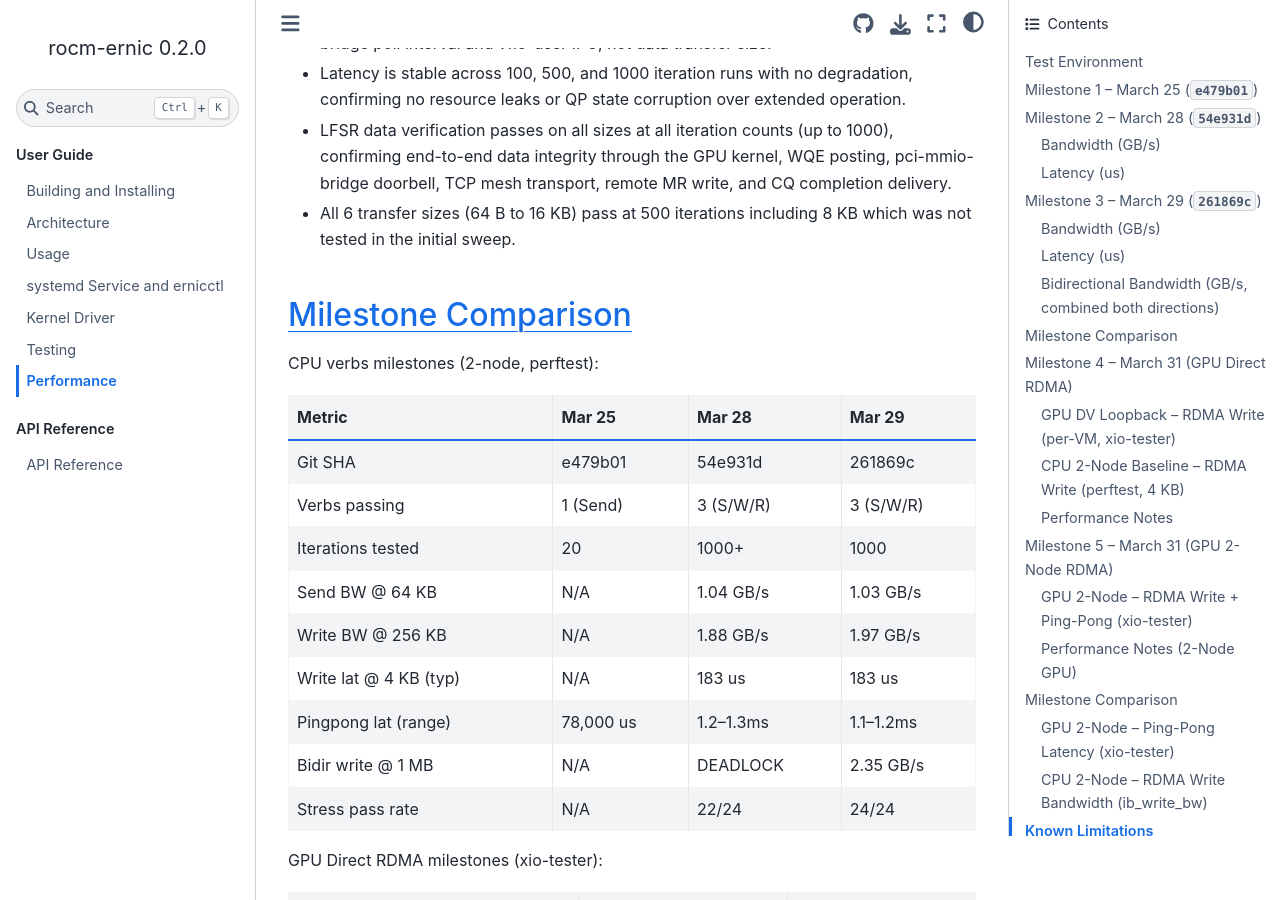
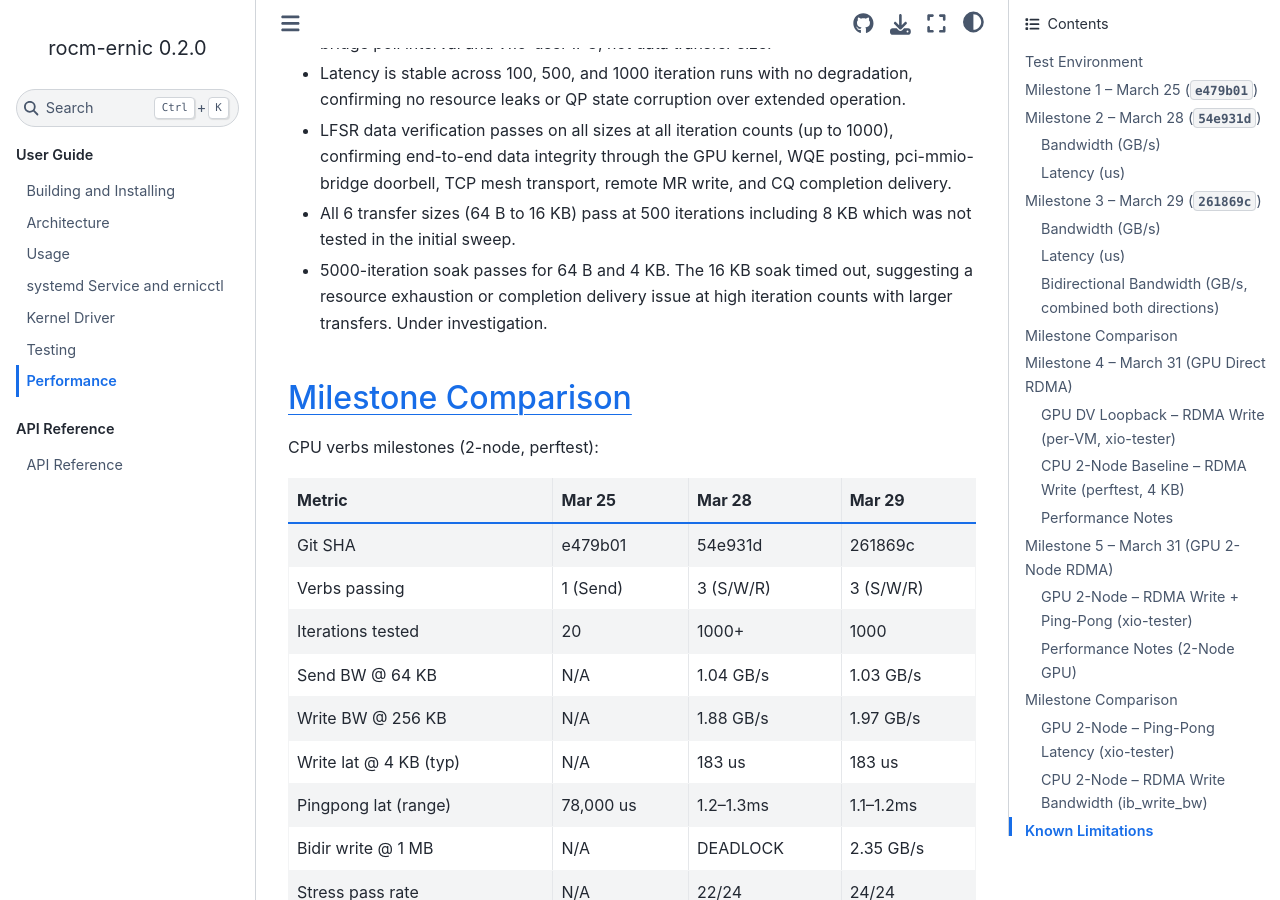
Before and after one commit to ROCm/rocm-ernic, a Sphinx documentation site: the page built from docs/performance.rst, in a window 1280 px wide and 900 px high, scrolled down 11669 px. Built offline with Sphinx 7.4.7 and the Sphinx Book theme 1.1.4, drawn with Linux system fonts in a browser that asks for light colours; some of the changed text lies outside the part shown.

Commit message:
docs: add extended GPU 2-node soak results, ansible all-PASS
Performance results from extended GPU 2-node testing:
- 500 iters: all 6 sizes PASS (64B-16KB)
- 1000 iters: 64B, 4KB, 16KB PASS, stable ~1030-1060 us
- 5000 iters: 64B and 4KB PASS, 16KB timeout (under investigation)

Ansible gpu-tests.yml confirmed: loopback VM1/VM2 PASS,
2-node (5 sizes) PASS.

```diff
--- a/docs/performance.rst
+++ b/docs/performance.rst
@@ -429,6 +429,10 @@
 - All 6 transfer sizes (64 B to 16 KB) pass at 500
   iterations including 8 KB which was not tested in the
   initial sweep.
+- 5000-iteration soak passes for 64 B and 4 KB.  The
+  16 KB soak timed out, suggesting a resource exhaustion
+  or completion delivery issue at high iteration counts
+  with larger transfers.  Under investigation.
 
 
 Milestone Comparison
@@ -506,6 +510,16 @@
 16384    1028.4      102.8        PASS
 =======  ==========  ===========  =========
 
+5000-iteration soak test:
+
+=======  ==========  ===========  =========
+Size     Lat (us)    Total (ms)   LFSR
+=======  ==========  ===========  =========
+64       1145.9      114.6        PASS
+4096     2007.7      200.8        PASS
+16384    --          --           TIMEOUT
+=======  ==========  ===========  =========
+
 Latency is flat across transfer sizes, confirming
 overhead is in the pci-mmio-bridge poll interval
 (~1 ms) and vfio-user DMA round-trip, not data
```
